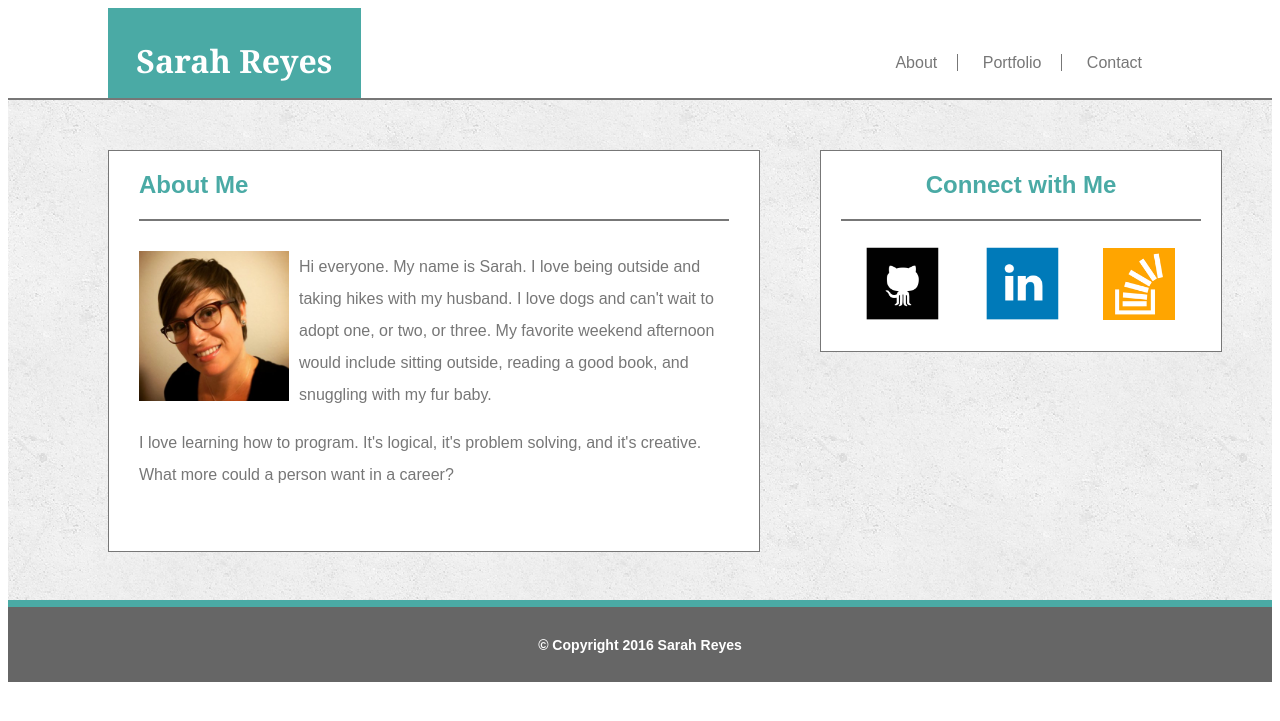
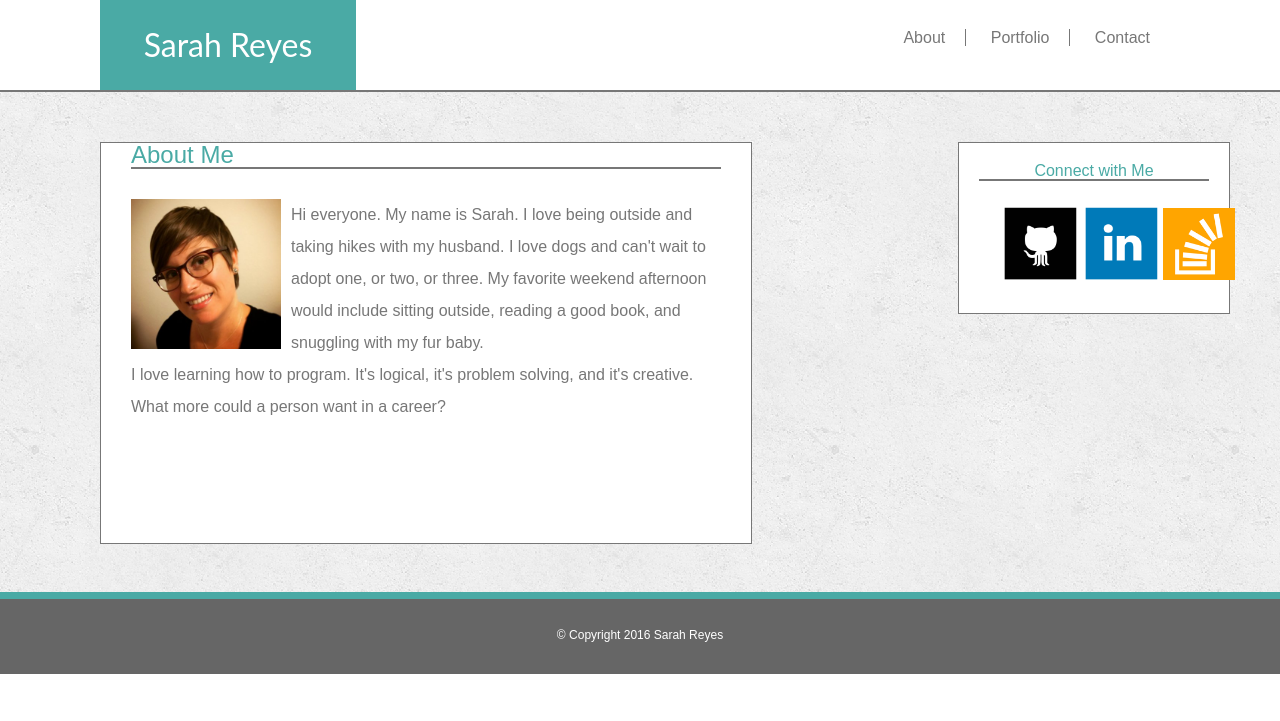
Before and after one commit to SarahReyes/Basic-Portfolio, a PHP site: page / in a window 1280 px wide. Shown: the top 721 px of the page. Run offline with PHP 8.4, Linux system fonts and the light colour scheme.

Commit message:
Added reset.css. Need to make fixes

```diff
--- a/assets/css/reset.css
+++ b/assets/css/reset.css
@@ -0,0 +1,43 @@
+html, body, div, span, applet, object, iframe,
+h1, h2, h3, h4, h5, h6, p, blockquote, pre,
+a, abbr, acronym, address, big, cite, code,
+del, dfn, em, img, ins, kbd, q, s, samp,
+small, strike, strong, sub, sup, tt, var,
+b, u, i, center,
+dl, dt, dd, ol, ul, li,
+fieldset, form, label, legend,
+table, caption, tbody, tfoot, thead, tr, th, td,
+article, aside, canvas, details, embed,
+figure, figcaption, footer, header, hgroup,
+menu, nav, output, ruby, section, summary,
+time, mark, audio, video {
+  margin: 0;
+  padding: 0;
+  border: 0;
+  font-size: 100%;
+  font: inherit;
+  vertical-align: baseline;
+}
+/* HTML5 display-role reset for older browsers */
+article, aside, details, figcaption, figure,
+footer, header, hgroup, menu, nav, section {
+  display: block;
+}
+body {
+  line-height: 1;
+}
+ol, ul {
+  list-style: none;
+}
+blockquote, q {
+  quotes: none;
+}
+blockquote:before, blockquote:after,
+q:before, q:after {
+  content: '';
+  content: none;
+}
+table {
+  border-collapse: collapse;
+  border-spacing: 0;
+}
--- a/assets/css/style.css
+++ b/assets/css/style.css
@@ -4,7 +4,9 @@
   width: 20%;
   height: 80px;
   background: #4aaaa5;
-  font-family: 'Georgia', Times, Times New Roman, serif;;
+  font-family: 'Lato', sans-serif;
+  font-size: 32px;
+  line-height: 70px;
   color: white;
   text-align: center;
   padding-top: 10px;
@@ -57,6 +59,7 @@
 #aboutme {
   color: #4aaaa5;
   border-bottom: 2px solid #777777;
+  font-size: 24px;
   width: 590px;
   padding: 0px;
   margin-left: 30px;
@@ -81,8 +84,8 @@ p {
 
 #connect {
   border: 1px solid #777777;
-  height: 200px;
-  width: 400px;
+  height: 170px;
+  width: 270px;
   float: right;
   background: white;
   margin-top: 50px;
--- a/contact.html
+++ b/contact.html
@@ -3,6 +3,8 @@
 <head>
 
   <title>Contact</title>
+
+  <link rel="stylesheet" type="text/css" href="assets/css/reset.css">
 
   <link rel="stylesheet" type="text/css" href="assets/css/style.css">
 
--- a/portfolio.html
+++ b/portfolio.html
@@ -4,7 +4,11 @@
 
   <title>Portfolio</title>
 
+  <link rel="stylesheet" type="text/css" href="assets/css/reset.css">
+
   <link rel="stylesheet" type="text/css" href="assets/css/style.css">
+
+  <link href="https://fonts.googleapis.com/css?family=Lato|Poiret+One" rel="stylesheet">
 
 </head>
 
```
